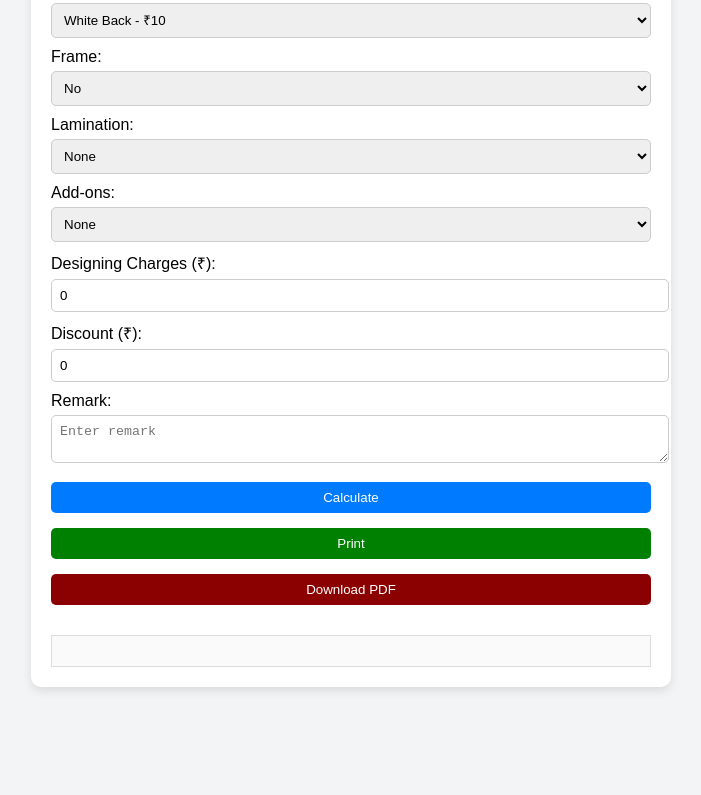
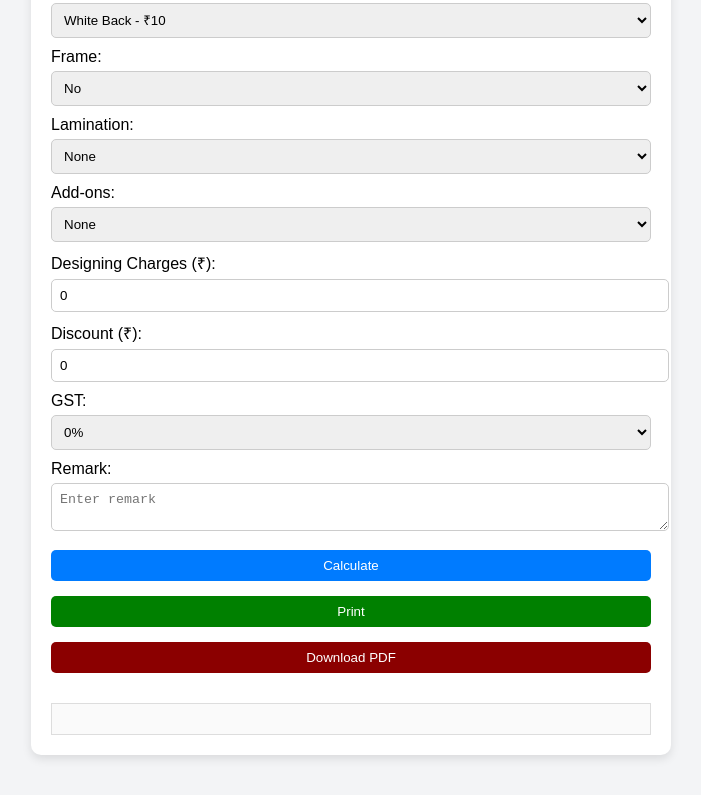
Before and after one commit to Tanishq000007/flexcostcalculator, a plain HTML site: page index.html in a window 1280 px wide. Shown: the part 605-1400 px from the top of the page, without its empty margins (289-990 px from the left). Before the commit the page ends 1332 px from the top, so only its background shows below. Drawn offline with nearby package versions, Linux system fonts and the light colour scheme.

Commit message:
Update index.html

```diff
--- a/index.html
+++ b/index.html
@@ -73,6 +73,13 @@
   <label>Discount (₹):</label>
   <input type="number" id="discount" value="0" min="0">
 
+  <label>GST:</label>
+<select id="gst">
+  <option value="0">0%</option>
+  <option value="5">5%</option>
+  <option value="18">18%</option>
+</select>
+
   <label>Remark:</label>
   <textarea id="remark" placeholder="Enter remark"></textarea>
 
```
